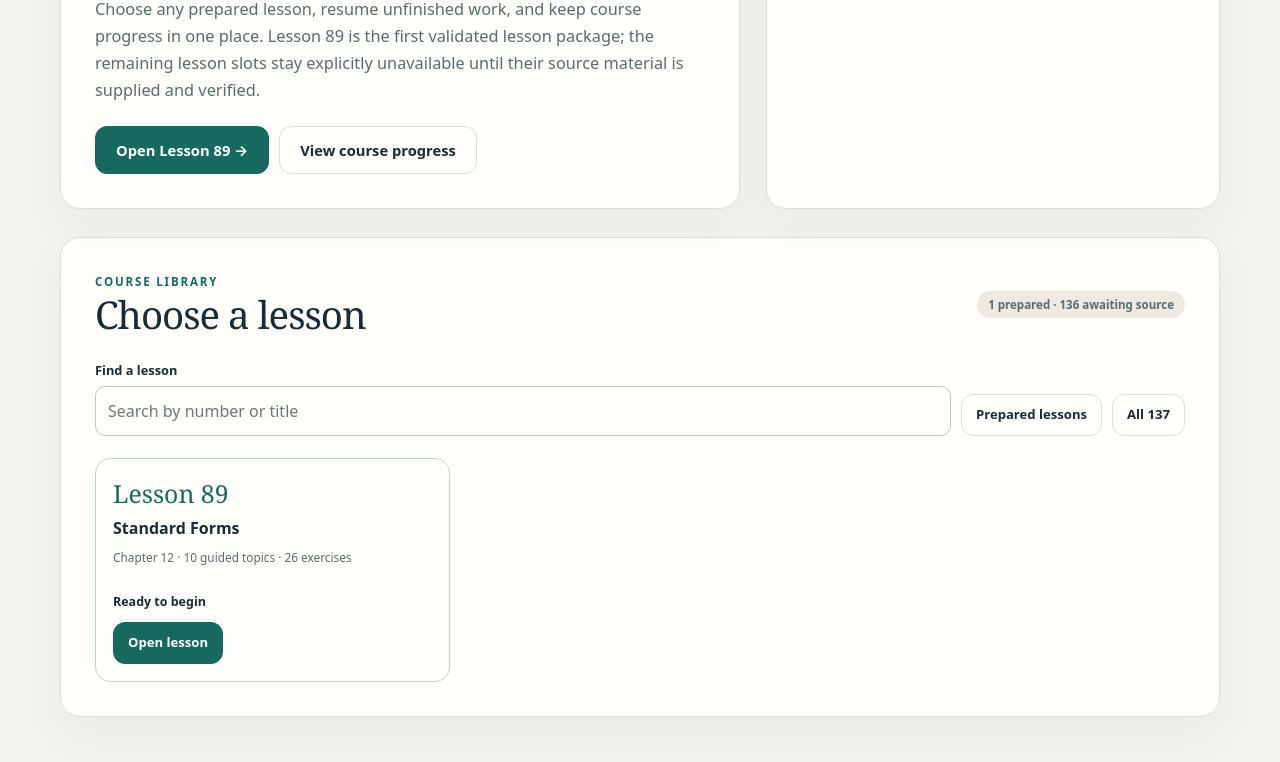
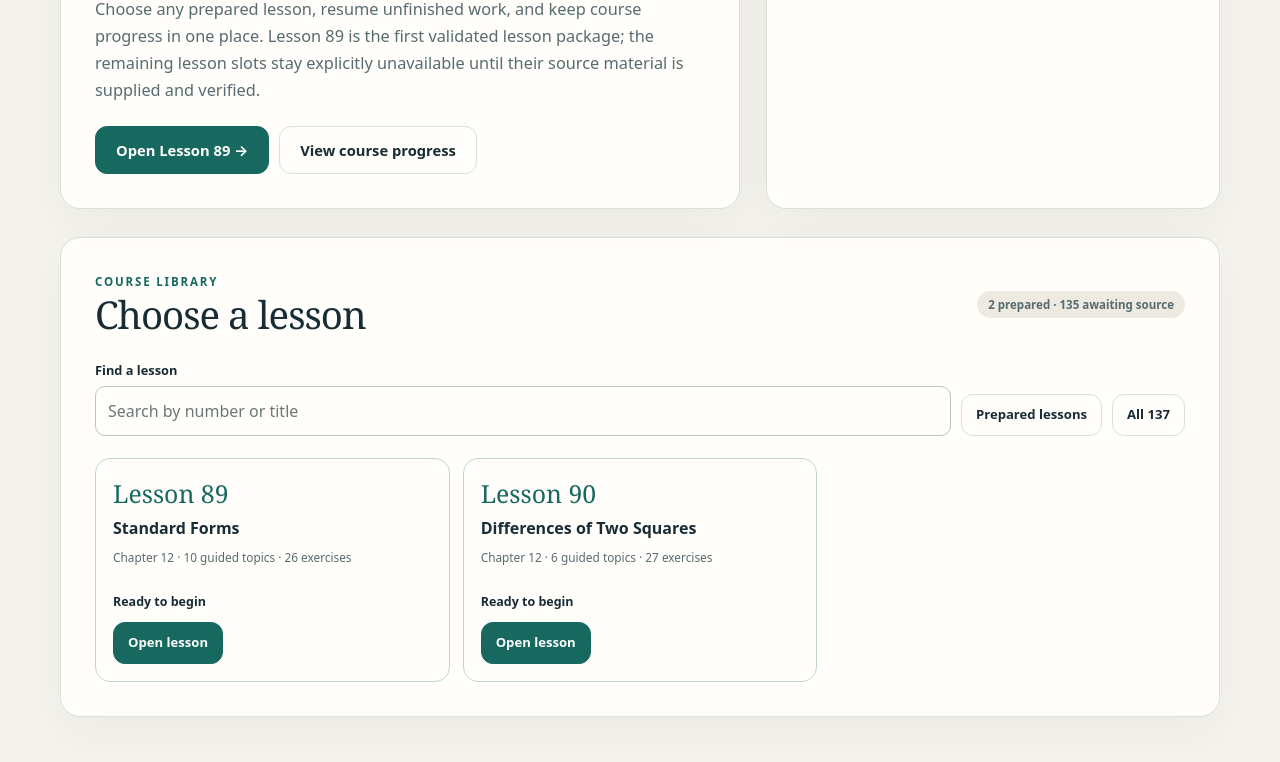
Before and after one commit to mcmiscisin/co-op, a plain HTML site: page algebra-2/index.html in a window 1280 px wide. Shown: the part 422-1184 px from the top of the page. Drawn offline with Linux system fonts and the light colour scheme.

Commit message:
Add script for lesson 090 to index.html
Added Lesson 90

```diff
--- a/algebra-2/index.html
+++ b/algebra-2/index.html
@@ -20,6 +20,7 @@
 <noscript><div class="noscript"><h2>JavaScript is required.</h2><p>Open this app in a full browser with JavaScript enabled.</p></div></noscript>
 <script src="src/engine.js"></script>
 <script src="lessons/lesson-089.js"></script>
+<script src="lessons/lesson-090.js"></script>
 <script src="src/course.js"></script>
 </body>
 </html>
```
